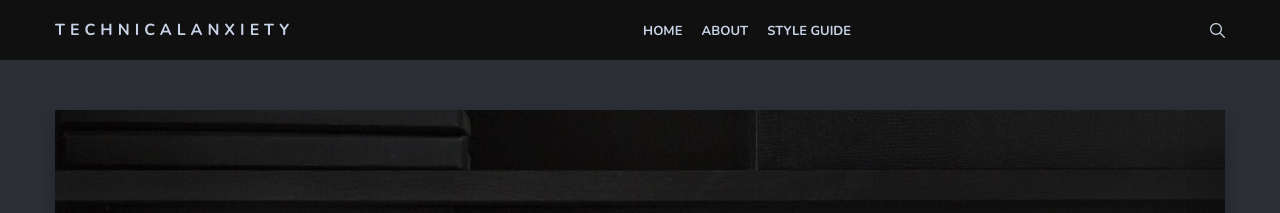
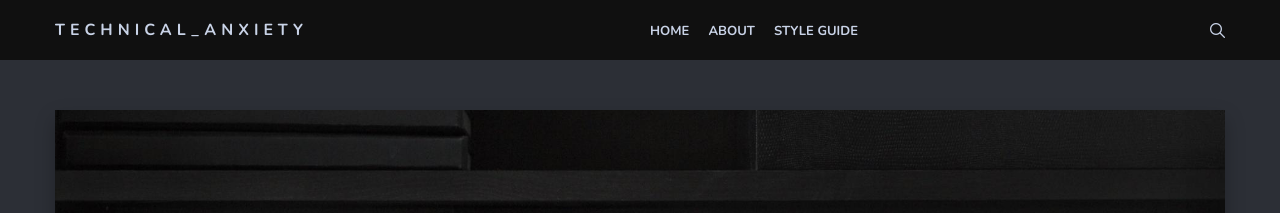
Before and after one commit to technicalanxiety/technicalanxiety.github.io, a Jekyll site: the page built from index.html, in a window 1280 px wide and 900 px high. Shown: the top 213 px of the window. Built offline with Jekyll 4.4.1, drawn with Linux system fonts in a browser that asks for light colours; nearby versions of some CDN libraries; the list of posts is cut into pages by our own code; some of the changed text lies outside the part shown.

Commit message:
[site] added separation in title on header/footer

```diff
--- a/_includes/footer.html
+++ b/_includes/footer.html
@@ -4,7 +4,7 @@
       <div class="col col-12">
         <div class="footer-top">
           <h2 class="logo-title">
-            <a href="{{site.baseurl}}/" class="logo-text">TechnicalAnxiety</a>
+            <a href="{{site.baseurl}}/" class="logo-text">Technical_Anxiety</a>
           </h2>
           <div class="top"><i class="ion ion-ios-arrow-up"></i></div>
         </div>
--- a/_includes/header.html
+++ b/_includes/header.html
@@ -4,7 +4,7 @@
       <div class="col col-12">
         <div class="header-box">
           <div class="logo-title">
-            <a href="{{site.baseurl}}/" class="logo-text">TechnicalAnxiety</a>
+            <a href="{{site.baseurl}}/" class="logo-text">Technical_Anxiety</a>
           </div>
 
           <nav class="nav-menu">
```
